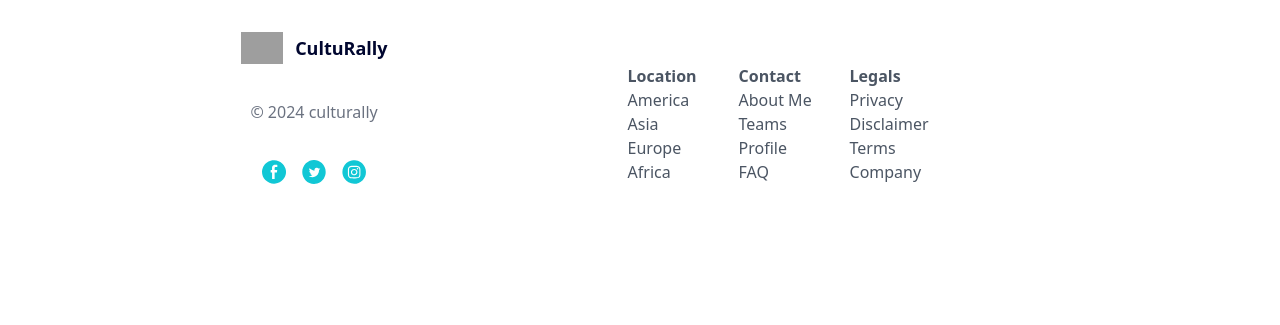
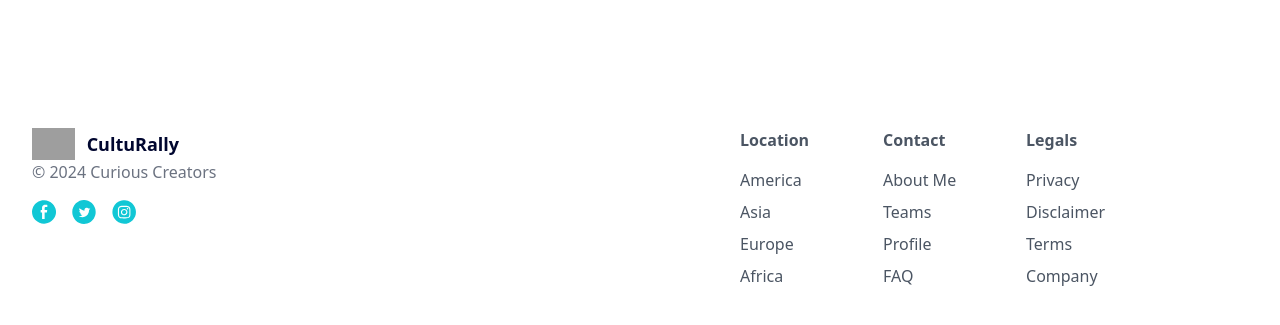
Before and after one commit to Quegrec/Compete_lean, a Symfony app: template templates/base.html.twig in a window 1280 px wide. Shown: the part 64-389 px from the top of the page. Run offline with Twig, Linux system fonts and the light colour scheme; the template is opened without the code that fills it, so the values that code supplies are empty; style sheets or scripts are compiled from the project's sources; some libraries are stand-ins or nearby versions; grey boxes are pictures that could not be loaded.

Commit message:
LP integration (desktop) done

```diff
--- a/templates/shared/footer.html.twig
+++ b/templates/shared/footer.html.twig
@@ -1,12 +1,13 @@
-<footer class="py-8">
-        <div class="flex flex-row gap-60 w-max justify-between mx-auto px-4 sm:px-6 lg:px-8">
-            <div class="flex flex-col items-center justify-between">
+<footer class="py-8 mt-24">
+        <div class="max-w-screen-xl mx-auto px-4 sm:px-6 lg:px-8">
+            <div class="flex flex-col items-center justify-between space-y-8 lg:space-y-0 lg:flex-row lg:items-start lg:justify-between">
+                <div class="flex flex-col items-center lg:items-start">
                     <a href="/" class="flex items-center space-x-3 rtl:space-x-reverse">
                         <img src="img/CULTURALLY_V2_LOGO.svg" class="h-8" alt="CultuRally Logo"/>
                         <span class="text-lg font-semibold text-[#00062F]">CultuRally</span>
                     </a>
-                <p class="mt-4 text-gray-500 lg:mt-0">&copy; 2024 culturally</p>
-                <div class="flex space-x-4 mt-4 lg:mt-0">
+                    <p class="mt-4 text-gray-500 lg:mt-0">&copy; 2024 Curious Creators</p>
+                    <div class="flex space-x-4 mt-4">
                         <a href="">
                             <img src="img/facebook.svg" alt="Facebook" class="h-6 w-6">
                         </a>
@@ -18,10 +19,10 @@
                         </a>
                     </div>
                 </div>
-            <div class="grid grid-cols-1 md:grid-cols-4 gap-8 mt-8 text-gray-600">
+                <div class="grid grid-cols-3 gap-8 text-gray-600 lg:grid-cols-4 lg:gap-16">
                     <div>
-                    <h3 class="font-semibold">Location</h3>
-                    <ul>
+                        <h3 class="font-bold">Location</h3>
+                        <ul class="space-y-2 mt-4">
                             <li><a href="" class="hover:underline">America</a></li>
                             <li><a href="" class="hover:underline">Asia</a></li>
                             <li><a href="" class="hover:underline">Europe</a></li>
@@ -29,8 +30,8 @@
                         </ul>
                     </div>
                     <div>
-                    <h3 class="font-semibold">Contact</h3>
-                    <ul>
+                        <h3 class="font-bold">Contact</h3>
+                        <ul class="space-y-2 mt-4">
                             <li><a href="" class="hover:underline">About Me</a></li>
                             <li><a href="" class="hover:underline">Teams</a></li>
                             <li><a href="" class="hover:underline">Profile</a></li>
@@ -38,8 +39,8 @@
                         </ul>
                     </div>
                     <div>
-                    <h3 class="font-semibold">Legals</h3>
-                    <ul>
+                        <h3 class="font-bold">Legals</h3>
+                        <ul class="space-y-2 mt-4">
                             <li><a href="" class="hover:underline">Privacy</a></li>
                             <li><a href="" class="hover:underline">Disclaimer</a></li>
                             <li><a href="" class="hover:underline">Terms</a></li>
@@ -48,39 +49,5 @@
                     </div>
                 </div>
             </div>
+        </div>
     </footer>
-
-{# <footer class="bg-primary p-8 text-center">
-    <div class="flex justify-center mb-6 text-black">
-        <img src="{{ asset('img/CULTURALLY_V2_LOGO.svg') }}" alt="Profile" class="rounded-full h-10">
-        {{ form_start(newsletterForm, {'action': path('newsletter_subscribe')}) }}
-            {{ form_widget(newsletterForm.email) }}
-            {{ form_errors(newsletterForm.email) }}
-            <button type="submit" class="rounded-full px-6 py-2 border-black border">S'inscrire</button>
-        {{ form_end(newsletterForm) }}
-    </div>
-    <ul class="space-y-2 mb-4 text-sm text-black">
-        <li><a href="" class="hover:underline">Devenir partenaire</a></li>
-        <li><a href="" class="hover:underline">Conditions d'utilisation</a></li>
-        <li><a href="" class="hover:underline">Politique de confidentialité</a></li>
-        <li><a href="" class="hover:underline">Nous contacter</a></li>
-    </ul>
-    <hr class="border-black my-4">
-    <div class="flex justify-center gap-8 text-xl text-black mb-4">
-        <a href="">
-            <img src="{{ asset('img/instagram.svg') }}" aria-label="Instagram" class="hover:text-gray-900"/>
-        </a>
-        <a href="">
-            <img src="{{ asset('img/facebook.svg') }}" aria-label="Facebook" class="hover:text-gray-900"/>
-        </a>
-        <a href="">
-            <img src="{{ asset('img/twitter.svg') }}" aria-label="Twitter" class="hover:text-gray-900"/>
-        </a>
-        <a href="">
-            <img src="{{ asset('img/linkedin.svg') }}" aria-label="LinkedIn" class="hover:text-gray-900"/>
-        </a>
-    </div>
-    <div class="text-gray-900 text-sm">
-        &copy; 2024 culturally.co
-    </div>
-</footer> #}
--- a/templates/shared/header.html.twig
+++ b/templates/shared/header.html.twig
@@ -1,7 +1,6 @@
 <nav class="bg-background">
   <div class="max-w-screen-xl flex flex-wrap items-center justify-between mx-auto p-4">
     <a href="/" class="flex items-center space-x-3 rtl:space-x-reverse">
-    {# <a href="https://culturally-84dadb829e22.herokuapp.com/" class="flex items-center space-x-3 rtl:space-x-reverse"> #}
         <img src="img/CULTURALLY_V2_LOGO.svg" class="h-8" alt="CultuRally Logo"/>
         <span class="text-lg font-semibold text-[#00062F]">CultuRally</span>
     </a>
```
Lines whose indentation alone changed are shown as unchanged.
